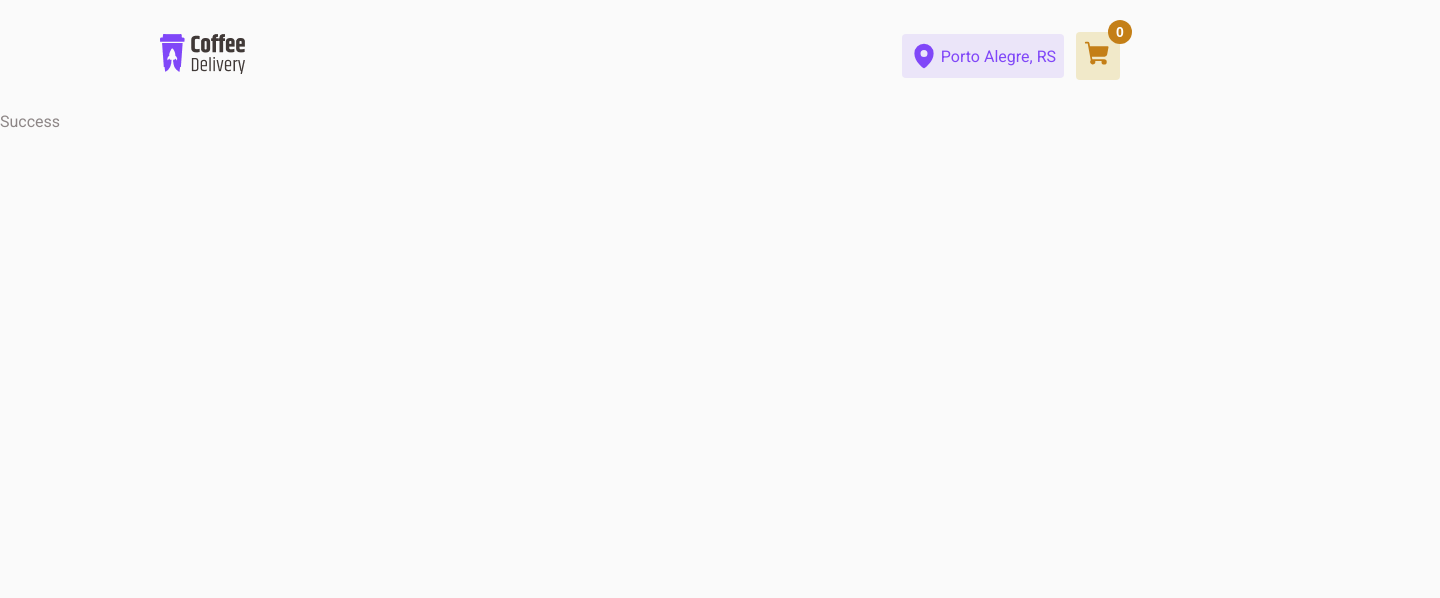
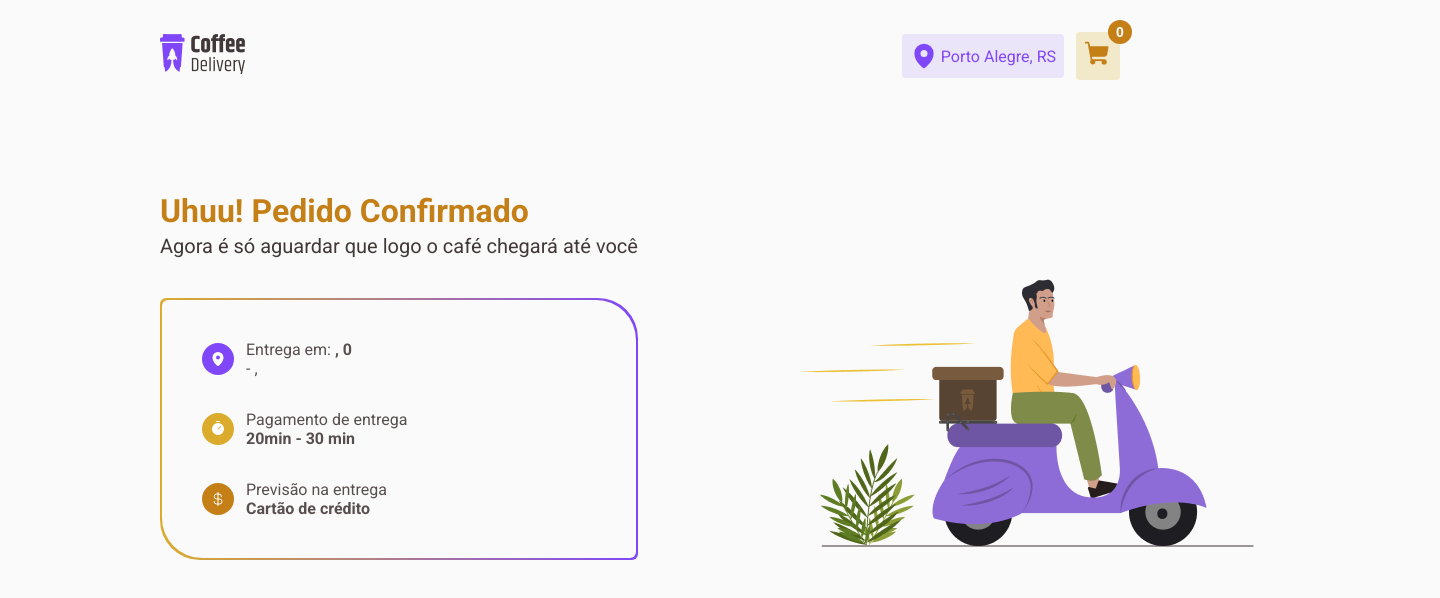
Before and after one commit to Cleber-Severo/coffe-delivery, a React (Vite) app: page /success in a window 1280 px wide. Shown: the top 598 px of the page, 1440 px wide, since content can reach past the window. Built offline with nearby package versions, Linux system fonts and the light colour scheme.

Commit message:
feat: success page

```diff
--- a/src/pages/Success/index.tsx
+++ b/src/pages/Success/index.tsx
@@ -1,12 +1,65 @@
 import { useContext } from "react";
 import { CartContext } from "../../contexts/CartContext";
+import { Card, Container, IconWrapper, Item, SubTitle, Title } from "./styles";
+import CarImgSrc from '../../assets/Illustration.png'
+import { CurrencyDollar, MapPin, Timer } from "phosphor-react";
+import { defaultTheme } from "../../styles/themes/default";
+
+type PaymentMethod = 'credito' | 'debito' | 'dinheiro';
+
+const paymentsMap: Record<PaymentMethod, string> = {
+  credito: 'Cartão de crédito',
+  debito: 'Cartão de débito',
+  dinheiro: 'dinheiro',
+};
 
 const Success = () => {
-    const { orderDetails } = useContext(CartContext)
-    console.log(" Success ~ orderDetails:", orderDetails)
+  const { orderDetails } = useContext(CartContext)
+  console.log(" Success ~ orderDetails:", orderDetails)
 
+  return <Container>
+    <div>
+      <Title>Uhuu! Pedido Confirmado</Title>
+      <SubTitle>Agora é só aguardar que logo o café chegará até você</SubTitle>
+      <Card>
+        <div>
+          <Item>
+            <IconWrapper style={{ backgroundColor: defaultTheme.purple }}>
+              <MapPin size={16} weight="fill" color="#FFF" />
+            </IconWrapper>
+            <div>
+              <span>Entrega em: <strong>{orderDetails.rua}, {orderDetails.numero}</strong></span>
+              <span>{orderDetails.bairro} - {orderDetails.cidade}, {orderDetails.uf}</span>
+            </div>
+          </Item>
+          <Item>
+            <IconWrapper style={{ backgroundColor: defaultTheme["yellow"] }}>
+              <Timer size={16} weight="fill" color="#FFF" />
+            </IconWrapper>
+            <div>
+              <span>Pagamento de entrega</span>
+              <span><strong>20min - 30 min</strong></span>
+            </div>
+          </Item>
+          <Item>
+            <IconWrapper style={{ backgroundColor: defaultTheme["yellow-dark"] }}>
+              <CurrencyDollar  size={16} color="#FFF" />
+            </IconWrapper>
+            <div>
+              <span>Previsão na entrega</span>
+              <span>
+                <strong>
+                  {paymentsMap[orderDetails.paymentMethod as PaymentMethod]}
+                </strong>
+              </span>
+            </div>
+          </Item>
+        </div>
+      </Card>
 
-	return <div>Success</div>;
+    </div>
+    <img src={CarImgSrc} alt="" />
+  </Container>;
 };
 
 export default Success;
--- /dev/null
+++ b/src/pages/Success/styles.ts
@@ -0,0 +1,71 @@
+import styled from "styled-components";
+
+export const Container = styled.div`
+	display: flex;
+  align-items: flex-end;
+  justify-content: space-between;
+
+	padding: 80px 160px;
+	width: 1440px;
+	margin: 0 auto;
+`;
+
+
+
+export const Title = styled.h1`
+  color: ${({ theme }) => theme['yellow-dark']};
+
+  font-size: 32px;
+  font-weight: bolder;
+  margin-bottom: 4px;
+  `
+
+
+export const SubTitle = styled.h1`
+  color: ${({ theme }) => theme['base-subtitle']};
+
+  font-size: 20px;
+  font-weight: 400;
+  margin-bottom: 40px;
+  `
+export const Card = styled.div`
+    padding: 2px;
+
+    border-radius: 6px 40px 6px 40px;
+    background: linear-gradient(90deg, ${({ theme }) => theme.yellow}, ${({ theme }) => theme.purple});
+
+    > div {
+      background: #fafafa;
+      border-radius: 6px 40px 6px 40px;
+      padding: 40px;
+      display: flex;
+      flex-direction: column;
+      gap: 32px;
+    }
+  `;
+
+export const Item = styled.div`
+  display: flex;
+  align-items: center;
+  gap: 12px;
+
+  div:last-child {
+    display: flex;
+    flex-direction: column;
+  }
+
+  div span {
+    color: ${({theme}) => theme["base-text"]};
+  }
+`
+
+export const IconWrapper = styled.div`
+  display: flex;
+  align-items: center;
+  justify-content: center;
+
+  border-radius: 50%;
+
+  width: 32px;
+  height: 32px;
+`
```
Also changed, not shown: src/assets/Illustration.png (added).
